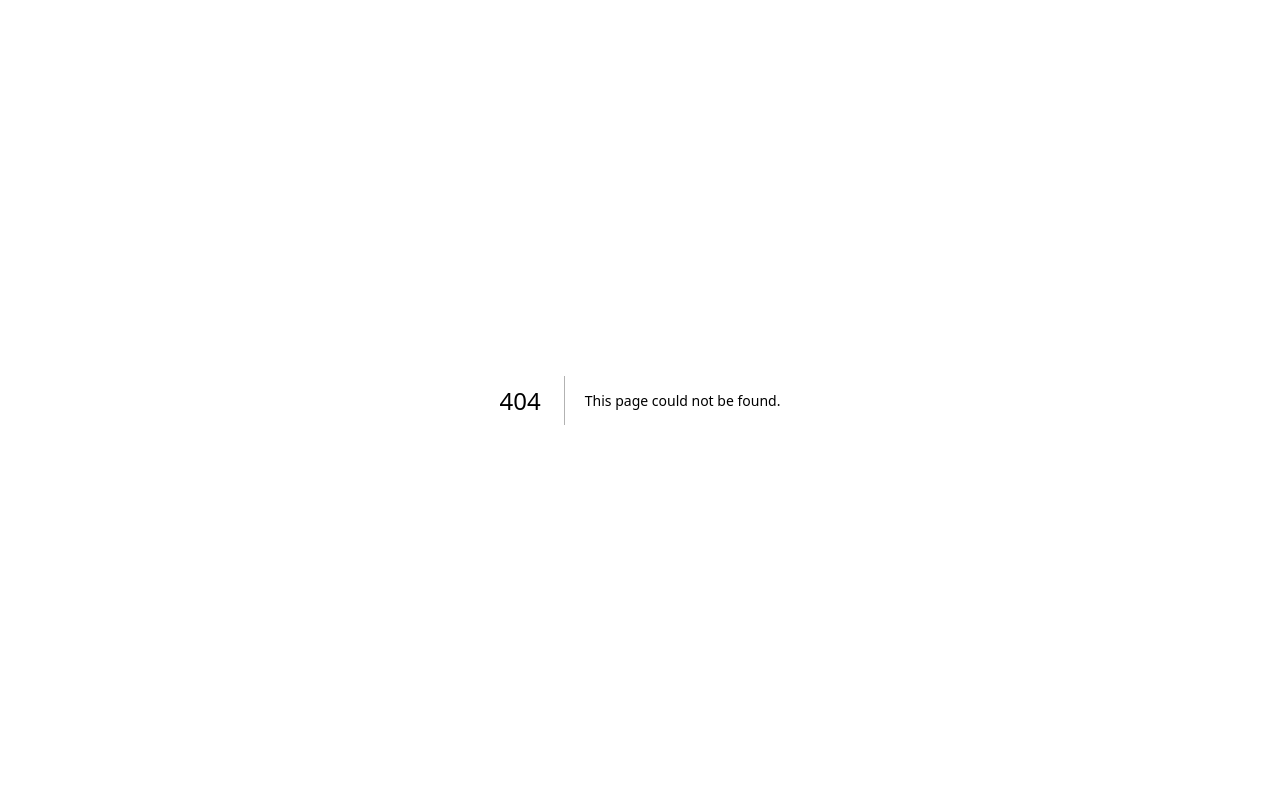
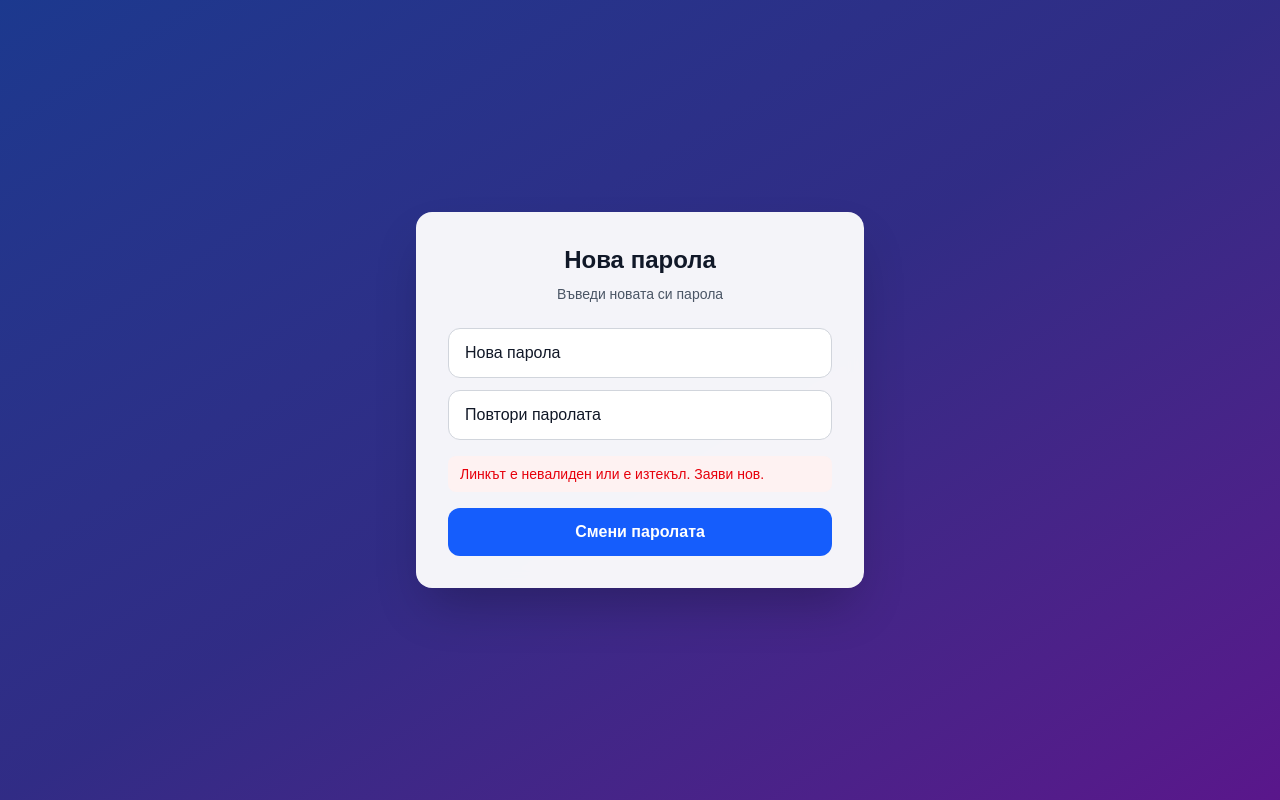
Before and after one commit to yankogp/premier-predictions, a Next.js app: page /reset-password in a window 1280 px wide. Before the commit this address had no page. Built offline with nearby package versions, Linux system fonts and the light colour scheme; no server answers.

Commit message:
Add forgot password and email confirmation

```diff
--- a/app/page.tsx
+++ b/app/page.tsx
@@ -35,7 +35,9 @@ export default function Home() {
   const [session, setSession] = useState<Session | null>(null);
   const [user, setUser] = useState<User | null>(null);
   const [playerName, setPlayerName] = useState("");
-  const [authMode, setAuthMode] = useState<"login" | "register">("login");
+  const [authMode, setAuthMode] = useState<"login" | "register" | "forgot">(
+    "login"
+  );
   const [email, setEmail] = useState("");
   const [password, setPassword] = useState("");
   const [displayName, setDisplayName] = useState("");
@@ -159,6 +161,14 @@ export default function Home() {
       return;
     }
 
+    if (data.user && !data.session) {
+      alert(
+        "Регистрацията е успешна! Провери имейла си и кликни на линка за потвърждение, после влез."
+      );
+      setAuthMode("login");
+      return;
+    }
+
     if (data.user) {
       setPlayerName(displayName.trim());
       loadPredictions(displayName.trim());
@@ -182,6 +192,30 @@ export default function Home() {
     if (error) {
       setAuthError(error.message);
     }
+  };
+
+  const handleForgotPassword = async () => {
+    setAuthError("");
+    if (!email) {
+      setAuthError("Моля, въведи имейла си.");
+      return;
+    }
+
+    setAuthLoading(true);
+    const { error } = await supabase.auth.resetPasswordForEmail(email, {
+      redirectTo: `${window.location.origin}/reset-password`,
+    });
+    setAuthLoading(false);
+
+    if (error) {
+      setAuthError(error.message);
+      return;
+    }
+
+    alert(
+      "Изпратихме линк за нова парола на имейла ти. Провери и Spam папката."
+    );
+    setAuthMode("login");
   };
 
   const handleLogout = async () => {
@@ -216,6 +250,12 @@ export default function Home() {
     }
     if (!playerName) {
       alert("Трябва да си влязъл в профила си!");
+      return;
+    }
+
+    const match = matches.find((m) => m.id === matchId);
+    if (match && !canEditPrediction(match)) {
+      alert("Прогнозите за този мач вече са затворени.");
       return;
     }
 
@@ -274,9 +314,7 @@ export default function Home() {
 
     const time = match.match_time || "15:00";
     const matchDateTime = new Date(`${match.match_date}T${time}:00`);
-    // Ако часът е в UK време, браузърът ще го третира като локален —
-    // засега е достатъчно точно за играта
-    const lockTime = new Date(matchDateTime.getTime() - 60 * 60 * 1000); // -1 час
+    const lockTime = new Date(matchDateTime.getTime() - 60 * 60 * 1000);
 
     return new Date() < lockTime;
   };
@@ -369,7 +407,7 @@ export default function Home() {
 
   const standings = calculateStandings();
 
-  // ===== ЕКРАН ЗА ЛОГИН / РЕГИСТРАЦИЯ =====
+  // ===== ЛОГИН / РЕГИСТРАЦИЯ / ЗАБРАВЕНА ПАРОЛА =====
   if (!session || !user) {
     return (
       <main className="min-h-screen bg-gradient-to-br from-blue-900 via-indigo-900 to-purple-900 flex items-center justify-center px-4">
@@ -379,6 +417,7 @@ export default function Home() {
           </h1>
           <p className="text-gray-600 mb-6 text-center">Predictions 2026/27</p>
 
+          {authMode !== "forgot" && (
             <div className="flex gap-2 mb-6">
               <button
                 onClick={() => {
@@ -407,6 +446,13 @@ export default function Home() {
                 Регистрация
               </button>
             </div>
+          )}
+
+          {authMode === "forgot" && (
+            <p className="text-center text-gray-600 mb-4 text-sm">
+              Въведи имейла си и ще ти изпратим линк за нова парола.
+            </p>
+          )}
 
           {authMode === "register" && (
             <input
@@ -428,6 +474,7 @@ export default function Home() {
             onChange={(e) => setEmail(e.target.value)}
           />
 
+          {authMode !== "forgot" && (
             <input
               type="password"
               placeholder="Парола (мин. 6 символа)"
@@ -440,6 +487,7 @@ export default function Home() {
                 (authMode === "login" ? handleLogin() : handleRegister())
               }
             />
+          )}
 
           {authError && (
             <div className="mb-4 text-sm text-red-600 bg-red-50 px-3 py-2 rounded-lg">
@@ -448,7 +496,13 @@ export default function Home() {
           )}
 
           <button
-            onClick={authMode === "login" ? handleLogin : handleRegister}
+            onClick={
+              authMode === "login"
+                ? handleLogin
+                : authMode === "register"
+                ? handleRegister
+                : handleForgotPassword
+            }
             disabled={authLoading}
             className="w-full bg-blue-600 hover:bg-blue-700 disabled:bg-blue-400 text-white py-3.5 rounded-xl font-semibold text-lg transition"
           >
@@ -456,8 +510,36 @@ export default function Home() {
               ? "Моля изчакай..."
               : authMode === "login"
               ? "Влез"
-              : "Регистрирай се"}
+              : authMode === "register"
+              ? "Регистрирай се"
+              : "Изпрати линк за парола"}
           </button>
+
+          {authMode === "login" && (
+            <button
+              type="button"
+              onClick={() => {
+                setAuthMode("forgot");
+                setAuthError("");
+              }}
+              className="w-full mt-3 text-sm text-blue-600 hover:underline"
+            >
+              Забравена парола?
+            </button>
+          )}
+
+          {authMode === "forgot" && (
+            <button
+              type="button"
+              onClick={() => {
+                setAuthMode("login");
+                setAuthError("");
+              }}
+              className="w-full mt-3 text-sm text-gray-600 hover:underline"
+            >
+              Назад към вход
+            </button>
+          )}
         </div>
       </main>
     );
@@ -725,7 +807,10 @@ export default function Home() {
                                     onClick={() =>
                                       setPredictions((prev) => ({
                                         ...prev,
-            [match.id]: { ...prev[match.id], saved: false },
+                                        [match.id]: {
+                                          ...prev[match.id],
+                                          saved: false,
+                                        },
                                       }))
                                     }
                                     className="text-sm text-blue-600 hover:underline"
@@ -739,7 +824,9 @@ export default function Home() {
                                   disabled={loading}
                                   className="bg-blue-600 hover:bg-blue-700 active:scale-95 disabled:bg-blue-400 text-white px-8 py-2.5 rounded-xl font-medium transition"
                                 >
-      {loading ? "Запазване..." : "Запази прогноза"}
+                                  {loading
+                                    ? "Запазване..."
+                                    : "Запази прогноза"}
                                 </button>
                               )}
                             </div>
--- /dev/null
+++ b/app/reset-password/page.tsx
@@ -0,0 +1,99 @@
+"use client";
+
+import { useState, useEffect } from "react";
+import { supabase } from "@/lib/supabase";
+import { useRouter } from "next/navigation";
+
+export default function ResetPasswordPage() {
+  const [password, setPassword] = useState("");
+  const [confirm, setConfirm] = useState("");
+  const [message, setMessage] = useState("");
+  const [error, setError] = useState("");
+  const [loading, setLoading] = useState(false);
+  const router = useRouter();
+
+  useEffect(() => {
+    // Supabase слага токените в URL hash след клик от имейла
+    supabase.auth.getSession().then(({ data: { session } }) => {
+      if (!session) {
+        setError("Линкът е невалиден или е изтекъл. Заяви нов.");
+      }
+    });
+  }, []);
+
+  const handleUpdate = async () => {
+    setError("");
+    setMessage("");
+
+    if (!password || password.length < 6) {
+      setError("Паролата трябва да е поне 6 символа.");
+      return;
+    }
+    if (password !== confirm) {
+      setError("Паролите не съвпадат.");
+      return;
+    }
+
+    setLoading(true);
+    const { error } = await supabase.auth.updateUser({ password });
+    setLoading(false);
+
+    if (error) {
+      setError(error.message);
+      return;
+    }
+
+    setMessage("Паролата е сменена успешно! Пренасочване...");
+    setTimeout(() => router.push("/"), 2000);
+  };
+
+  return (
+    <main className="min-h-screen bg-gradient-to-br from-blue-900 via-indigo-900 to-purple-900 flex items-center justify-center px-4">
+      <div className="bg-white/95 backdrop-blur p-8 rounded-2xl shadow-2xl max-w-md w-full">
+        <h1 className="text-2xl font-bold text-gray-900 mb-2 text-center">
+          Нова парола
+        </h1>
+        <p className="text-gray-600 mb-6 text-center text-sm">
+          Въведи новата си парола
+        </p>
+
+        <input
+          type="password"
+          placeholder="Нова парола"
+          className="w-full border border-gray-300 rounded-xl px-4 py-3 mb-3 text-gray-900 bg-white focus:outline-none focus:ring-2 focus:ring-blue-500"
+          style={{ color: "#111827", WebkitTextFillColor: "#111827" }}
+          value={password}
+          onChange={(e) => setPassword(e.target.value)}
+        />
+
+        <input
+          type="password"
+          placeholder="Повтори паролата"
+          className="w-full border border-gray-300 rounded-xl px-4 py-3 mb-4 text-gray-900 bg-white focus:outline-none focus:ring-2 focus:ring-blue-500"
+          style={{ color: "#111827", WebkitTextFillColor: "#111827" }}
+          value={confirm}
+          onChange={(e) => setConfirm(e.target.value)}
+        />
+
+        {error && (
+          <div className="mb-4 text-sm text-red-600 bg-red-50 px-3 py-2 rounded-lg">
+            {error}
+          </div>
+        )}
+        {message && (
+          <div className="mb-4 text-sm text-green-600 bg-green-50 px-3 py-2 rounded-lg">
+            {message}
+          </div>
+        )}
+
+        <button
+          onClick={handleUpdate}
+          disabled={loading}
+          className="w-full bg-blue-600 hover:bg-blue-700 disabled:bg-blue-400 text-white py-3 rounded-xl font-semibold transition"
+        >
+          {loading ? "Запазване..." : "Смени паролата"}
+        </button>
+      </div>
+    </main>
+  );
+}
```
Lines whose indentation alone changed are shown as unchanged.
